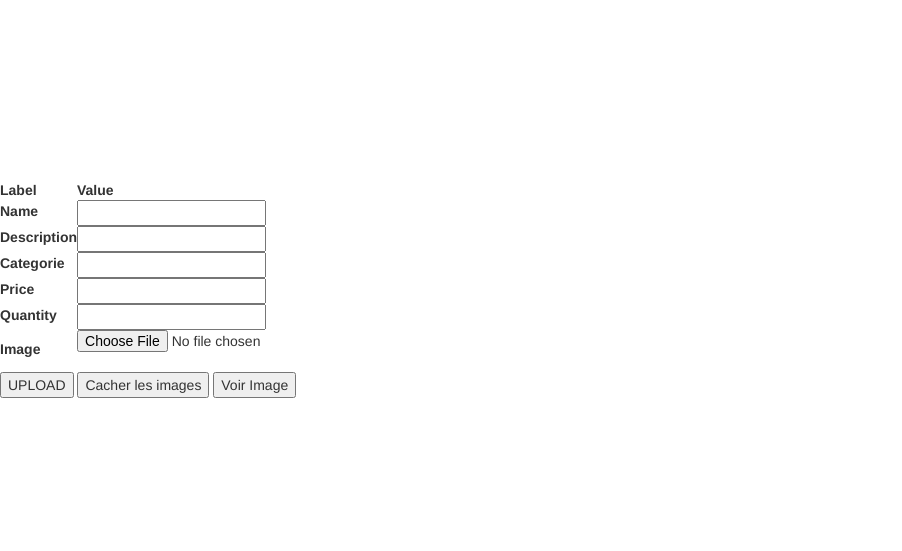
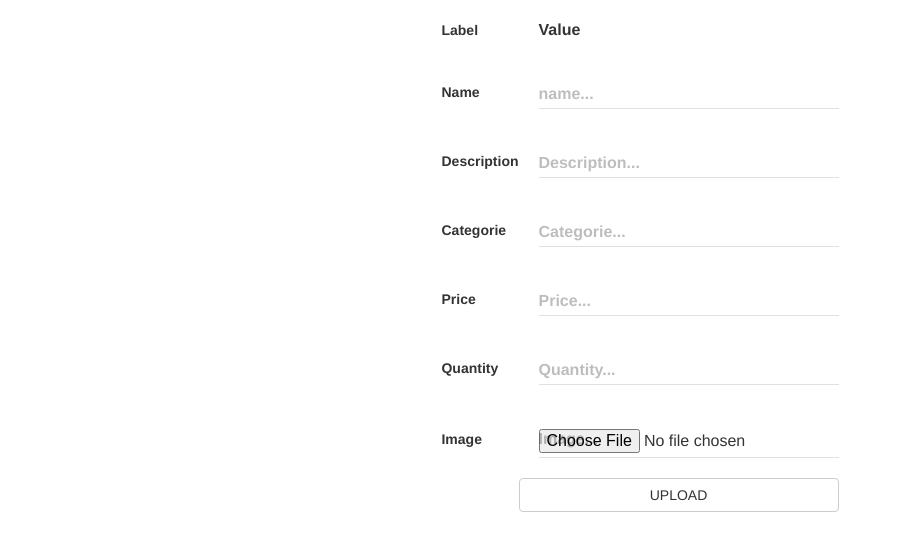
Before and after one commit to mabotn/web-training, a PHP site: page /upload.php in a window 1280 px wide. Shown: the part 140-691 px from the top of the page, without its empty margins (0-902 px from the left). Run offline with PHP 8.4, Linux system fonts and the light colour scheme; data that the repository does not hold is empty; some libraries are stand-ins or nearby versions.

Commit message:
File Upload updated

```diff
--- a/Phynix/upload.php
+++ b/Phynix/upload.php
@@ -1,6 +1,21 @@
 <?php
 require '_header.html';
 ?>
+<link rel="stylesheet" href="https://fonts.googleapis.com/icon?family=Material+Icons">
+<link rel="stylesheet" href="https://code.getmdl.io/1.3.0/material.indigo-pink.min.css">
+<script defer src="https://code.getmdl.io/1.3.0/material.min.js"></script>
+<style type="text/css">
+	.mdl-textfield{
+		margin-left: 20px
+	}
+	table {
+		right: 0;
+		left: 0;
+		margin: auto;
+		margin-top: -180px;
+		margin-bottom: 50px
+	}
+</style>
 <form action="#upload" method="post" enctype="multipart/form-data">
 <br><br><br><br><br><br><br>
 
@@ -8,14 +23,17 @@ require '_header.html';
 	<table>
 		<tr>
 			<th>Label</th>
-			<th>Value</th>
+			<th class="mdl-textfield">Value</th>
 		</tr>
 		<tr>
 			<td>
 				<label for="name">Name</label>
 			</td>
 			<td>
-				<input type="text" name="name"><br>
+				<div class="mdl-textfield mdl-js-textfield">
+				  <input class="mdl-textfield__input" type="text" name="name">
+				  <label class="mdl-textfield__label" for="name">name...</label>
+				</div>
 			</td>
 		</tr>
 		<tr>
@@ -23,7 +41,10 @@ require '_header.html';
 				<label for="description">Description</label>
 			</td>
 			<td>
-				<input type="text" name="description"><br>
+				<div class="mdl-textfield mdl-js-textfield">
+				  <input class="mdl-textfield__input" type="text" name="description">
+				  <label class="mdl-textfield__label" for="description">Description...</label>
+				</div>
 			</td>
 		</tr>
 		<tr>
@@ -31,7 +52,10 @@ require '_header.html';
 				<label for="categorie">Categorie</label>
 			</td>
 			<td>
-				<input type="text" name="categorie"><br>
+				<div class="mdl-textfield mdl-js-textfield">
+				  <input class="mdl-textfield__input" type="text" name="categorie">
+				  <label class="mdl-textfield__label" for="categorie">Categorie...</label>
+				</div>
 			</td>
 		</tr>
 		<tr>
@@ -39,7 +63,10 @@ require '_header.html';
 				<label for="price">Price</label>
 			</td>
 			<td>
-				<input type="text" name="price"><br>
+				<div class="mdl-textfield mdl-js-textfield">
+				  <input class="mdl-textfield__input" type="text" name="price">
+				  <label class="mdl-textfield__label" for="price">Price...</label>
+				</div>
 			</td>
 		</tr>
 		<tr>
@@ -47,7 +74,10 @@ require '_header.html';
 				<label for="quantity">Quantity</label>
 			</td>
 			<td>
-				<input type="text" name="quantity"><br>
+				<div class="mdl-textfield mdl-js-textfield">
+				  <input class="mdl-textfield__input" type="text" name="quantity">
+				  <label class="mdl-textfield__label" for="quantity">Quantity...</label>
+				</div>
 			</td>
 		</tr>
 		<tr>
@@ -55,15 +85,15 @@ require '_header.html';
 				<label for="image">Image</label>
 			</td>
 			<td>
-				<input type="file" name="image"><br>
+				<div class="mdl-textfield mdl-js-textfield">
+				  <input class="mdl-textfield__input" type="file" name="image">
+				  <label class="mdl-textfield__label" for="image">Image...</label>
+				</div>
 			</td>
 		</tr>
-
+		<tr><td></td><td><button type="submit" name="sumit" value="UPLOAD" class="btn btn-default btn-block">UPLOAD</button></td></tr>
 	</table>
 
-	<button type="submit" name="sumit" value="UPLOAD">UPLOAD</button>
-	<button type="submit" name="sumit3" value="Voir Image">Cacher les images</button>
-	<button type="submit" name="sumit2" value="Voir Image">Voir Image</button>
 
 </form>
 
```
